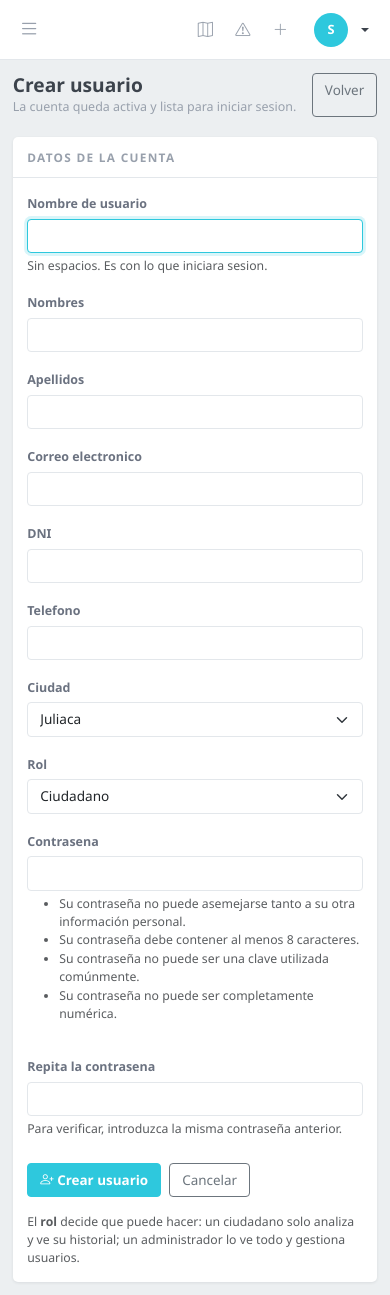
After one commit to DENIS-DEVELOPER-oss/Detector_baches_final, a Django app: page /cuentas/gestion/nuevo/ in a window 390 px wide. The commit adds this page. Run offline with Django 5.2, Linux system fonts and the light colour scheme; the visitor is signed in with stand-in values (Sample User, id 1); parts of the project's set-up code (start-up, migrations or seed data) failed here and were passed over.

Commit message:
Quitar el panel de Django y mejorar la vista en movil
El panel de administracion queda desmontado: /admin/ devuelve 404 y
ninguna pagina enlaza a el. Como no hay registro publico, antes de
retirarlo se anade el alta de usuarios dentro de la aplicacion, con el
mismo diseno que el resto y con eleccion de rol. Sin eso no habria
quedado ninguna forma de crear cuentas.

Se puede reactivar con ADMIN_DJANGO=True para una tarea puntual, en una
URL configurable que por defecto no es "admin/".

Responsividad: reglas nuevas para telefono (titulos y botones a lo ancho,
tarjetas KPI y modos mas compactos, mapas mas bajos, miniaturas y
cuentas de prueba ajustadas), las cabeceras de tarjeta ahora se ajustan
en vez de aplastarse, y se corta el desplazamiento horizontal que
provocaban las direcciones largas de Nominatim.

67 pruebas, con siete nuevas para el alta de usuarios, la ausencia del
admin, las tablas anchas y el viewport.

```diff
--- a/apps/usuarios/forms.py
+++ b/apps/usuarios/forms.py
@@ -5,7 +5,7 @@ las crea el administrador desde la gestion de usuarios.
 """
 
 from django import forms
-from django.contrib.auth.forms import AuthenticationForm
+from django.contrib.auth.forms import AuthenticationForm, UserCreationForm
 
 from .models import RolUsuario, Usuario
 
@@ -69,6 +69,40 @@ class PerfilForm(MixinBootstrap, forms.ModelForm):
         self._estilizar()
 
 
+class CrearUsuarioForm(MixinBootstrap, UserCreationForm):
+    """Alta de una cuenta por parte del administrador.
+
+    Sustituye al formulario del panel de Django: aqui el administrador elige
+    el rol, cosa que el registro publico (inexistente) nunca podria hacer.
+    """
+
+    email = forms.EmailField(label="Correo electronico", required=False)
+
+    class Meta:
+        model = Usuario
+        fields = ["username", "first_name", "last_name", "email",
+                  "dni", "telefono", "ciudad", "rol"]
+        labels = {
+            "username": "Nombre de usuario",
+            "first_name": "Nombres",
+            "last_name": "Apellidos",
+        }
+        help_texts = {"username": "Sin espacios. Es con lo que iniciara sesion."}
+
+    def __init__(self, *args, **kwargs):
+        super().__init__(*args, **kwargs)
+        self.fields["rol"].initial = RolUsuario.CIUDADANO
+        self.fields["password1"].label = "Contrasena"
+        self.fields["password2"].label = "Repita la contrasena"
+        self._estilizar()
+
+    def clean_email(self):
+        email = (self.cleaned_data.get("email") or "").lower()
+        if email and Usuario.objects.filter(email__iexact=email).exists():
+            raise forms.ValidationError("Ya existe una cuenta con ese correo.")
+        return email
+
+
 class UsuarioAdminForm(MixinBootstrap, forms.ModelForm):
     """Edicion de un usuario por parte del administrador."""
 
--- a/apps/usuarios/urls.py
+++ b/apps/usuarios/urls.py
@@ -11,5 +11,6 @@ urlpatterns = [
     # No hay registro publico: las cuentas las crea el administrador.
     # Gestion (solo administrador)
     path("gestion/", views.UsuarioListView.as_view(), name="gestion"),
+    path("gestion/nuevo/", views.UsuarioCreateView.as_view(), name="crear"),
     path("gestion/<int:pk>/editar/", views.UsuarioUpdateView.as_view(), name="editar"),
 ]
--- a/apps/usuarios/views.py
+++ b/apps/usuarios/views.py
@@ -7,10 +7,12 @@ from django.contrib.auth.views import LoginView, LogoutView
 from django.db.models import Count, Sum
 from django.shortcuts import redirect
 from django.urls import reverse_lazy
-from django.views.generic import ListView, UpdateView
+from django.views.generic import CreateView, ListView, UpdateView
 
 from .cuentas_demo import cuentas_para_mostrar
-from .forms import FiltroUsuarioForm, LoginForm, PerfilForm, UsuarioAdminForm
+from .forms import (
+    CrearUsuarioForm, FiltroUsuarioForm, LoginForm, PerfilForm, UsuarioAdminForm,
+)
 from .models import RolUsuario, Usuario
 
 # Duracion de la sesion cuando el usuario marca "mantener sesion iniciada".
@@ -117,6 +119,24 @@ class UsuarioListView(AdminRequeridoMixin, ListView):
         return ctx
 
 
+class UsuarioCreateView(AdminRequeridoMixin, CreateView):
+    """Alta de cuentas sin pasar por el panel de Django."""
+
+    model = Usuario
+    form_class = CrearUsuarioForm
+    template_name = "usuarios/crear.html"
+    success_url = reverse_lazy("usuarios:gestion")
+
+    def form_valid(self, form):
+        respuesta = super().form_valid(form)
+        messages.success(
+            self.request,
+            f"Cuenta '{self.object.username}' creada como "
+            f"{self.object.get_rol_display().lower()}.",
+        )
+        return respuesta
+
+
 class UsuarioUpdateView(AdminRequeridoMixin, UpdateView):
     model = Usuario
     form_class = UsuarioAdminForm
--- a/config/settings.py
+++ b/config/settings.py
@@ -132,6 +132,11 @@ AUTH_PASSWORD_VALIDATORS = [
 # del proyecto; en uso real pongalo a False y cambie las contrasenas.
 MOSTRAR_CUENTAS_DEMO = env_bool("MOSTRAR_CUENTAS_DEMO", True)
 
+# El panel de administracion de Django esta desmontado: la gestion de usuarios
+# se hace desde la propia aplicacion. Actívelo solo para tareas puntuales.
+ADMIN_DJANGO = env_bool("ADMIN_DJANGO", False)
+ADMIN_DJANGO_URL = env("ADMIN_DJANGO_URL", "panel-interno/").strip("/") + "/"
+
 LOGIN_URL = "usuarios:login"
 LOGIN_REDIRECT_URL = "analisis:panel"
 LOGOUT_REDIRECT_URL = "usuarios:login"
--- a/config/urls.py
+++ b/config/urls.py
@@ -2,20 +2,27 @@
 
 from django.conf import settings
 from django.conf.urls.static import static
-from django.contrib import admin
 from django.urls import include, path
 
-admin.site.site_header = "Deteccion de Baches - Juliaca y Puno"
-admin.site.site_title = "Deteccion de Baches"
-admin.site.index_title = "Administracion del sistema"
-
 urlpatterns = [
-    path("admin/", admin.site.urls),
     path("cuentas/", include("apps.usuarios.urls")),
     path("deteccion/", include("apps.deteccion.urls")),
     path("", include("apps.analisis.urls")),
 ]
 
+# El panel de administracion de Django queda fuera: tiene otro aspecto visual y
+# no hace falta, porque la gestion de usuarios vive dentro de la aplicacion.
+# Para una tarea de mantenimiento puntual se activa con ADMIN_DJANGO=True en el
+# .env, y conviene volver a desactivarlo despues.
+if settings.ADMIN_DJANGO:
+    from django.contrib import admin
+
+    admin.site.site_header = "Deteccion de Baches - Juliaca y Puno"
+    admin.site.site_title = "Deteccion de Baches"
+    admin.site.index_title = "Administracion del sistema"
+
+    urlpatterns.insert(0, path(settings.ADMIN_DJANGO_URL, admin.site.urls))
+
 if settings.DEBUG:
     urlpatterns += static(settings.MEDIA_URL, document_root=settings.MEDIA_ROOT)
     urlpatterns += static(settings.STATIC_URL, document_root=settings.BASE_DIR / "static")
--- a/static/css/estilos.css
+++ b/static/css/estilos.css
@@ -247,6 +247,8 @@ a { text-decoration: none; }
   display: flex;
   align-items: center;
   justify-content: space-between;
+  /* Sin esto, en pantallas estrechas el titulo y las acciones se aplastan */
+  flex-wrap: wrap;
   gap: .75rem;
   padding: .95rem 1.15rem;
   border-bottom: 1px solid var(--borde);
@@ -935,4 +937,65 @@ a { text-decoration: none; }
   .velo {
     position: fixed; inset: 0; background: rgba(0, 0, 0, .45); z-index: 1035;
   }
+
+  /* El mapa a pantalla completa deja poco sitio a los controles */
+  .mapa { height: 58vh; min-height: 360px; }
 }
+
+/* --------------------------------------------------------------------------
+   Telefonos
+   -------------------------------------------------------------------------- */
+@media (max-width: 575.98px) {
+  .contenido { padding: .8rem; }
+  .barra-superior { padding: 0 .8rem; gap: .5rem; }
+  .icono-superior { width: 32px; height: 32px; font-size: .95rem; }
+
+  /* Titulo arriba y botones a lo ancho, en lugar de apretados a la derecha */
+  .encabezado-pagina { align-items: stretch; gap: .6rem; }
+  .encabezado-pagina h1 { font-size: 1.2rem; }
+  .encabezado-pagina > .d-flex,
+  .encabezado-pagina > .btn-group { width: 100%; }
+  .encabezado-pagina > .d-flex > .btn,
+  .encabezado-pagina > .btn-group > .btn { flex: 1 1 0; }
+
+  /* Con dos tarjetas por fila, el tamano original desbordaba */
+  .kpi { padding: .8rem .85rem; gap: .5rem; }
+  .kpi-icono { font-size: 1.5rem; }
+  .kpi-valor { font-size: 1.25rem; }
+  .kpi-etiqueta { font-size: .6rem; letter-spacing: .02em; }
+
+  .mapa { height: 52vh; min-height: 300px; }
+  .mapa-mini { height: 230px; }
+  .media-resultado { max-height: 45vh; }
+
+  .tarjeta-cuerpo { padding: .9rem; }
+  .tarjeta-cabecera { padding: .8rem .9rem; }
+  .encabezado-pagina .subtitulo { font-size: .78rem; }
+
+  /* Los cinco modos, dos por fila y mas compactos */
+  .modo { padding: .8rem .5rem; }
+  .modo .bi { font-size: 1.35rem; }
+  .modo-titulo { font-size: .78rem; }
+  .modo-detalle { font-size: .66rem; }
+
+  .miniatura-reporte, .miniatura-vacia { height: 190px; }
+
+  /* Una cuenta de prueba no cabe en una linea en pantallas estrechas */
+  .cuenta-demo { flex-wrap: wrap; gap: .3rem; }
+  .cuenta-demo-rol { font-size: .6rem; }
+
+  .acceso-autores p { font-size: 1rem; }
+}
+
+/* --------------------------------------------------------------------------
+   Textos largos: direcciones de Nominatim, codigos, nombres de archivo.
+   Sin esto empujan la pagina a lo ancho y aparece scroll horizontal.
+   -------------------------------------------------------------------------- */
+.resultados-direccion li,
+.encabezado-pagina .subtitulo,
+.cuenta-demo-datos,
+.tarjeta-cuerpo code,
+.persona div { overflow-wrap: anywhere; }
+
+/* Ninguna pagina debe desplazarse en horizontal */
+html, body { max-width: 100%; overflow-x: hidden; }
--- a/templates/base.html
+++ b/templates/base.html
@@ -52,12 +52,9 @@
       <a class="enlace-nav {% if vista == 'analisis:estadisticas' %}activo{% endif %}" href="{% url 'analisis:estadisticas' %}">
         <i class="bi bi-bar-chart"></i> Estadisticas
       </a>
-      <a class="enlace-nav {% if vista == 'usuarios:gestion' or vista == 'usuarios:editar' %}activo{% endif %}"
+      <a class="enlace-nav {% if vista == 'usuarios:gestion' or vista == 'usuarios:editar' or vista == 'usuarios:crear' %}activo{% endif %}"
          href="{% url 'usuarios:gestion' %}">
         <i class="bi bi-people"></i> Usuarios
-      </a>
-      <a class="enlace-nav" href="{% url 'admin:index' %}">
-        <i class="bi bi-sliders"></i> Panel Django
       </a>
       {% endif %}
 
--- /dev/null
+++ b/templates/usuarios/crear.html
@@ -0,0 +1,56 @@
+{% extends "base.html" %}
+{% block titulo %}Crear usuario{% endblock %}
+{% block ruta %}Crear usuario{% endblock %}
+
+{% block contenido %}
+<div class="encabezado-pagina">
+  <div>
+    <h1>Crear usuario</h1>
+    <p class="subtitulo">La cuenta queda activa y lista para iniciar sesion.</p>
+  </div>
+  <a href="{% url 'usuarios:gestion' %}" class="btn btn-outline-secondary">Volver</a>
+</div>
+
+<div class="row justify-content-center">
+  <div class="col-lg-8">
+    <div class="tarjeta">
+      <div class="tarjeta-cabecera"><h2 class="tarjeta-titulo">Datos de la cuenta</h2></div>
+
+      <form method="post" novalidate class="tarjeta-cuerpo">
+        {% csrf_token %}
+
+        {% if form.non_field_errors %}
+          <div class="alert alert-danger py-2 small">{{ form.non_field_errors }}</div>
+        {% endif %}
+
+        <div class="row g-3">
+          {% for campo in form %}
+            <div class="col-md-6">
+              <label class="form-label" for="{{ campo.id_for_label }}">{{ campo.label }}</label>
+              {{ campo }}
+              {% if campo.help_text %}
+                <div class="form-text small">{{ campo.help_text|safe }}</div>
+              {% endif %}
+              {% for error in campo.errors %}
+                <div class="text-danger small mt-1">{{ error }}</div>
+              {% endfor %}
+            </div>
+          {% endfor %}
+        </div>
+
+        <div class="d-flex flex-wrap gap-2 mt-4">
+          <button class="btn btn-primary fw-semibold" type="submit">
+            <i class="bi bi-person-plus"></i> Crear usuario
+          </button>
+          <a class="btn btn-outline-secondary" href="{% url 'usuarios:gestion' %}">Cancelar</a>
+        </div>
+
+        <div class="form-text small mt-3">
+          El <strong>rol</strong> decide que puede hacer: un ciudadano solo analiza y ve
+          su historial; un administrador lo ve todo y gestiona usuarios.
+        </div>
+      </form>
+    </div>
+  </div>
+</div>
+{% endblock %}
--- a/templates/usuarios/gestion.html
+++ b/templates/usuarios/gestion.html
@@ -8,7 +8,7 @@
     <h1>Gestion de usuarios</h1>
     <p class="subtitulo">Administradores y ciudadanos registrados en el sistema</p>
   </div>
-  <a href="{% url 'admin:usuarios_usuario_add' %}" class="btn btn-primary fw-semibold">
+  <a href="{% url 'usuarios:crear' %}" class="btn btn-primary fw-semibold">
     <i class="bi bi-person-plus"></i> Crear usuario
   </a>
 </div>
```
Also changed, not shown: apps/analisis/tests.py (+23 -0 lines), apps/usuarios/tests.py (+56 -0 lines), README.md, 1 other file.
